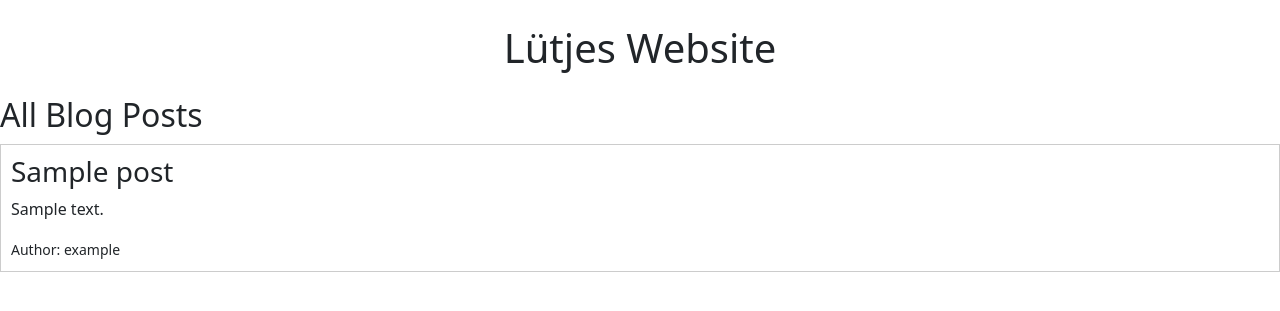
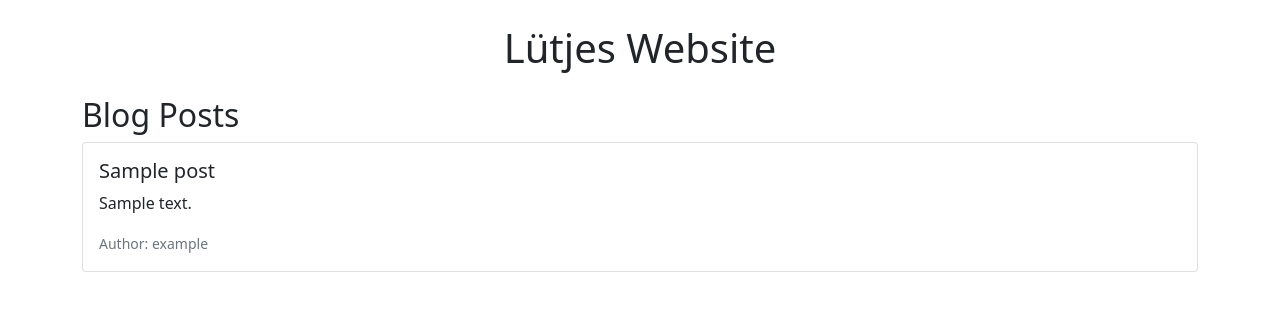
Before and after one commit to Lunixgithub/CoolWebsite, a Flask app: page /posts in a window 1280 px wide. Shown: the top 311 px of the page. Run offline with Flask 3, Linux system fonts and the light colour scheme; tables that the repository leaves empty hold one stand-in row (values such as "Sample post").

Commit message:
added better posts

```diff
--- a/templates/posts.html
+++ b/templates/posts.html
@@ -1,15 +1,19 @@
 {% extends "base.html" %}
 
 {% block content %}
-<h2>All Blog Posts</h2>
+<div class="container mt-4">
+  <h2>Blog Posts</h2>
 
-{% for post in posts %}
-    <div style="border: 1px solid #ccc; padding: 10px; margin: 10px 0;">
-        <h3>{{ post.title }}</h3>
-        <p>{{ post.content }}</p>
-        <small>Author: {{ post.author.username }}</small>
+  {% for post in posts %}
+    <div class="card mb-3">
+      <div class="card-body">
+        <h5 class="card-title">{{ post.title }}</h5>
+        <p class="card-text">{{ post.content }}</p>
+        <p class="card-text"><small class="text-muted">Author: {{ post.author.username }}</small></p>
+      </div>
     </div>
-{% else %}
+  {% else %}
     <p>No posts yet.</p>
-{% endfor %}
+  {% endfor %}
+</div>
 {% endblock %}
```
